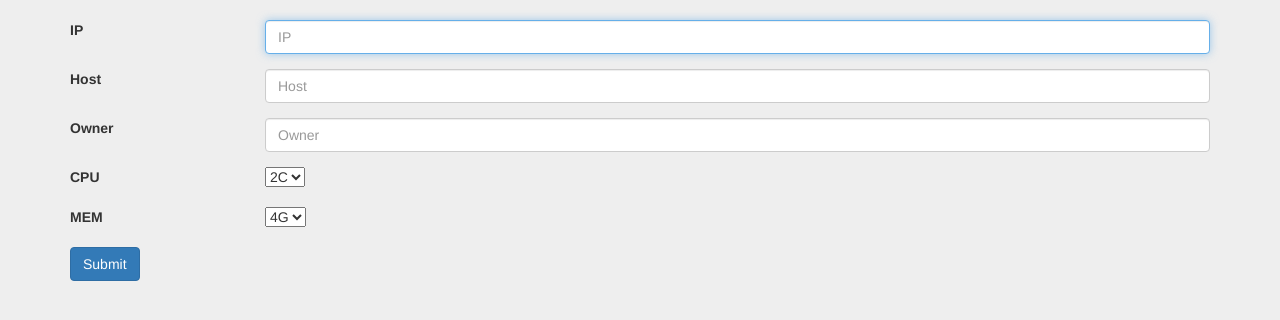
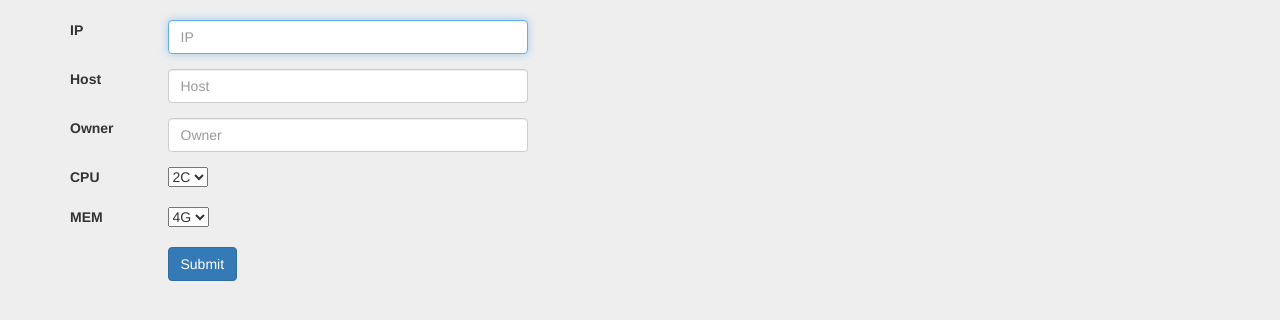
Before and after one commit to readerx/2019, a Flask app: page /create in a window 1280 px wide. Shown: the part 92-412 px from the top of the page. Run offline with Flask 2, Linux system fonts and the light colour scheme; some libraries are stand-ins or nearby versions.

Commit message:
modify layout for create machine page

```diff
--- a/manager/manager/templates/machine/create.html
+++ b/manager/manager/templates/machine/create.html
@@ -8,26 +8,26 @@
 <div class="container">
   <form method="post">
     <div class="form-group row">
-      <label for="inputIP" class="col-sm-2 col-form-label">IP</label>
-      <div class="col-sm-10">
+      <label for="inputIP" class="col-sm-1 col-form-label">IP</label>
+      <div class="col-sm-4">
         <input class="form-control" name="inputIP" id="inputIP" placeholder="IP" required autofocus>
       </div>
     </div>
     <div class="form-group row">
-      <label for="inputHost" class="col-sm-2 col-form-label">Host</label>
-      <div class="col-sm-10">
+      <label for="inputHost" class="col-sm-1 col-form-label">Host</label>
+      <div class="col-sm-4">
         <input class="form-control" name="inputHost" id="inputHost" placeholder="Host" required>
       </div>
     </div>
     <div class="form-group row">
-      <label for="inputOwner" class="col-sm-2 col-form-label">Owner</label>
-      <div class="col-sm-10">
+      <label for="inputOwner" class="col-sm-1 col-form-label">Owner</label>
+      <div class="col-sm-4">
         <input class="form-control" name="inputOwner" id="inputOwner" placeholder="Owner" required>
       </div>
     </div>
     <div class="form-group row">
-      <label for="selectCPU" class="col-sm-2 col-form-label">CPU</label>
-      <div class="col-sm-10">
+      <label for="selectCPU" class="col-sm-1 col-form-label">CPU</label>
+      <div class="col-sm-4">
         <select class="custom-select" name="selectCPU", id="selectCPU">
           <option selected value="2C">2C</option>
           <option value="4C">4C</option>
@@ -36,8 +36,8 @@
       </div>
     </div>
     <div class="form-group row">
-      <label for="selectMEM" class="col-sm-2 col-form-label">MEM</label>
-      <div class="col-sm-10">
+      <label for="selectMEM" class="col-sm-1 col-form-label">MEM</label>
+      <div class="col-sm-4">
         <select class="custom-select" name="selectMEM", id="selectMEM">
           <option selected value="4G">4G</option>
           <option value="6G">6G</option>
@@ -46,8 +46,9 @@
       </div>
     </div>
     <div class="form-group row">
-      <div class="col-sm-10">
-        <button type="submit" class="btn btn-primary">Submit</button>
+      <label for="buttonSubmit" class="col-sm-1 col-form-label"></label>
+      <div class="col-sm-4">
+        <button type="submit" class="btn btn-primary" name="buttonSubmit">Submit</button>
       </div>
     </div>
   </form>
```
